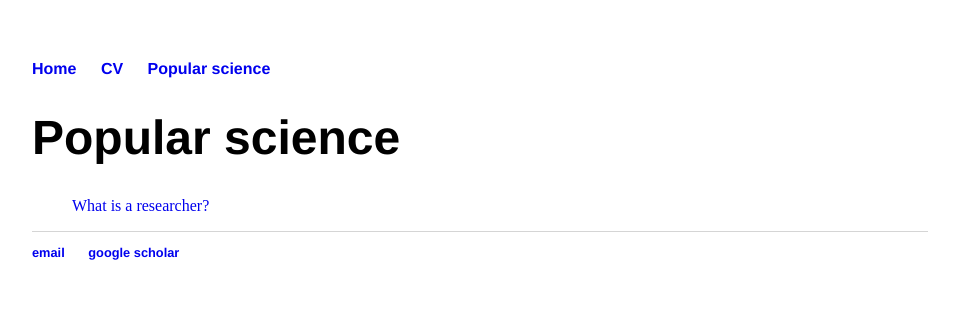
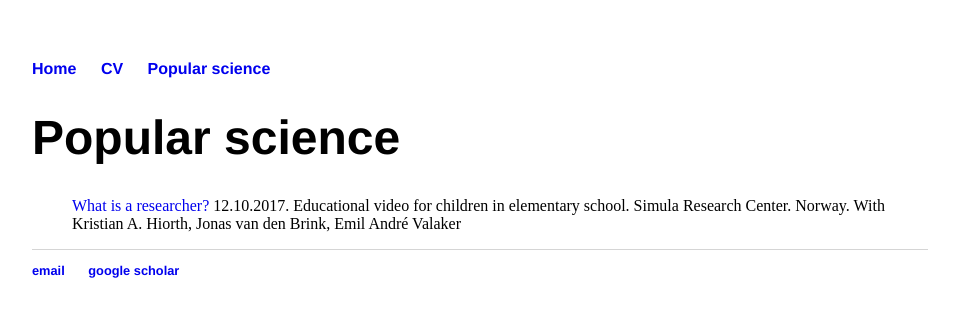
Before and after one commit to adrianmruf/adrianmruf.github.io, a Jekyll site: the page built from popularscience/index.html, in a window 1280 px wide. Shown: the top 317 px of the page, without its empty margins (160-1119 px from the left). Built offline with Jekyll 4.4.1, drawn with Linux system fonts in a browser that asks for light colours.

Commit message:
Update index.html

```diff
--- a/popularscience/index.html
+++ b/popularscience/index.html
@@ -5,5 +5,5 @@
 	<h1>{{ page.title }}</h1>
 
 <ul>
-	<a href="http://www.mn.uio.no/math/english/people/aca/adrianru/What%20is%20a%20Researcher">What is a researcher?</a>
+	<a href="http://www.mn.uio.no/math/english/people/aca/adrianru/What%20is%20a%20Researcher">What is a researcher?</a> 12.10.2017. Educational video for children in elementary school. Simula Research Center. Norway. With Kristian A. Hiorth, Jonas van den Brink, Emil André Valaker
 </ul>
```
